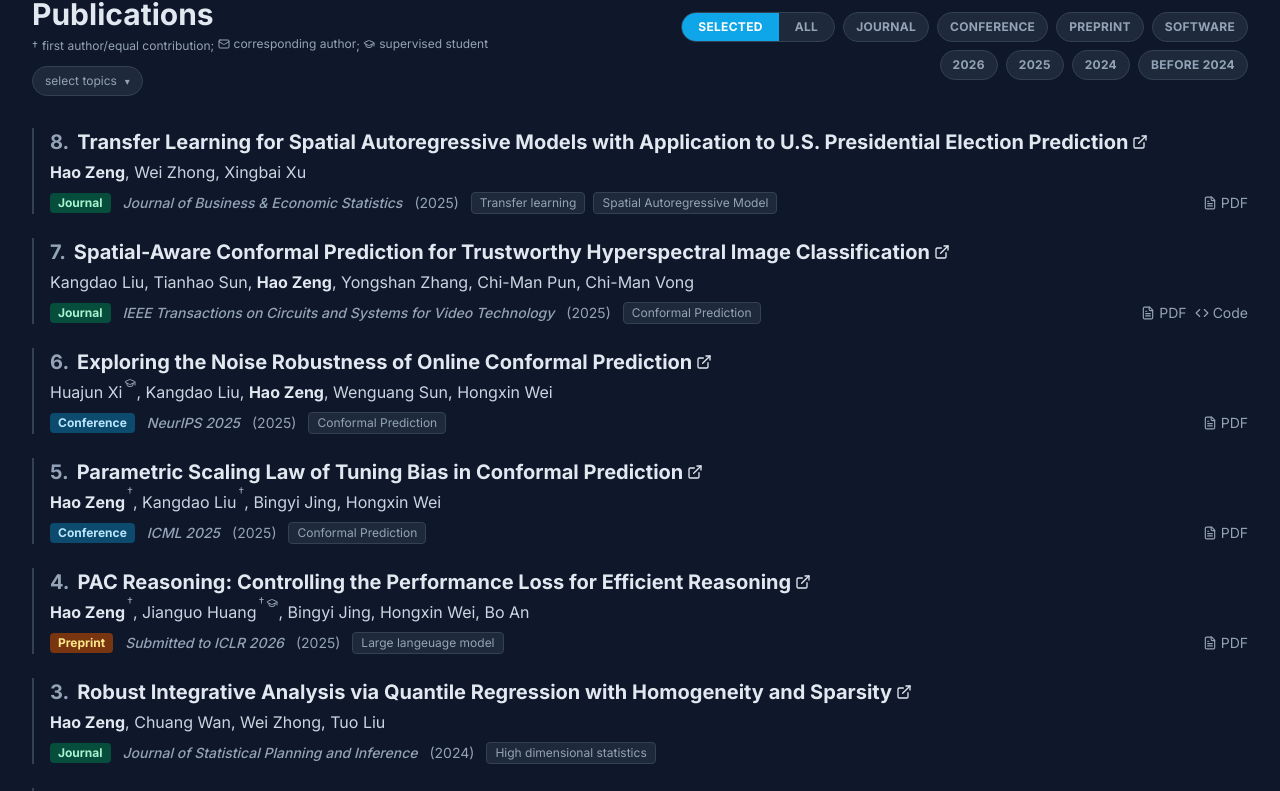
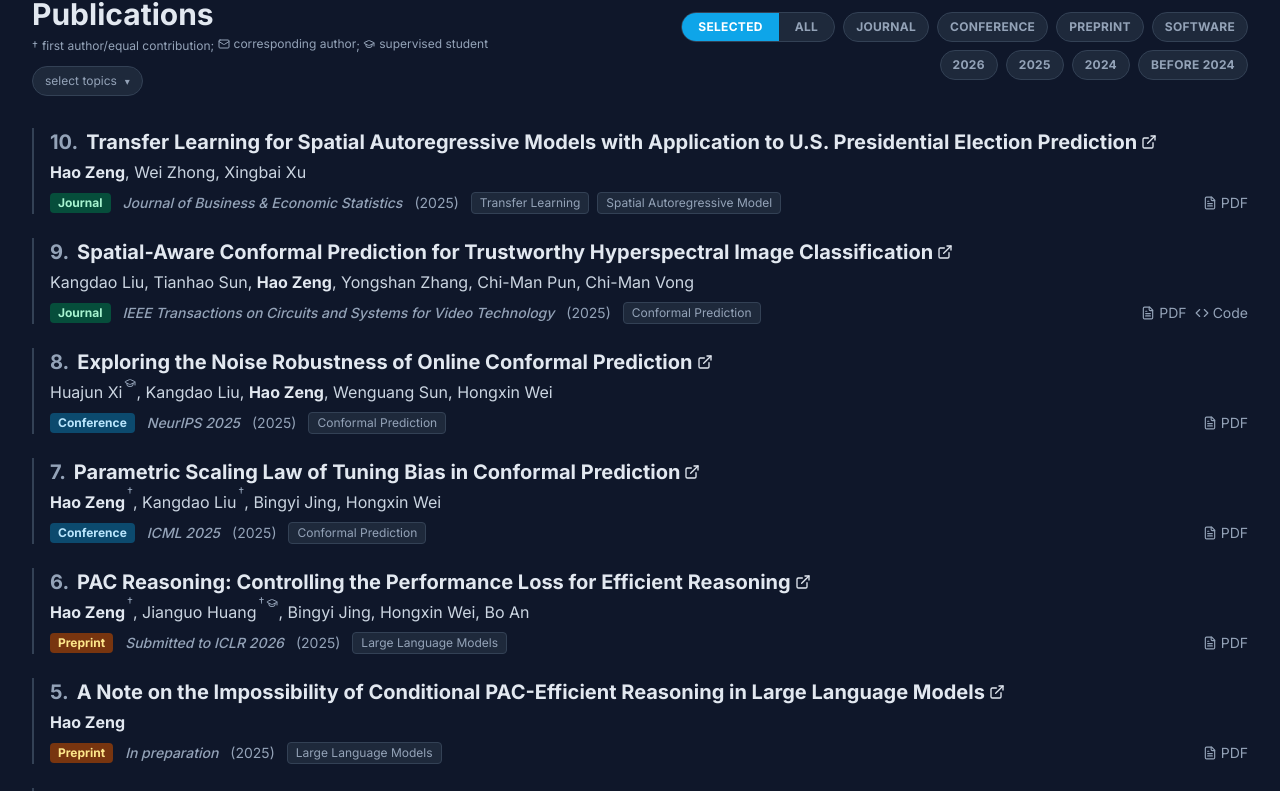
Before and after one commit to zenghao-stat/zenghao-stat.github.io, a React (Vite) app: page / in a window 1280 px wide. Shown: the part 1496-2287 px from the top of the page. Built offline with nearby package versions, Linux system fonts and the light colour scheme.

Commit message:
feat(filter): add keyword match mode toggle and normalize keywords
Add ability to switch between 'any' and 'all' keyword matching modes in publication filter
Normalize keyword capitalization in publications data

```diff
--- a/src/App.tsx
+++ b/src/App.tsx
@@ -12,7 +12,9 @@ import {
   Award,
   Palette,
   Check,
-  ExternalLink
+  ExternalLink,
+  Combine,
+  Merge
 } from 'lucide-react';
 
 import { HAO_DATA } from './content';
@@ -97,6 +99,7 @@ export default function App() {
   const [activeTypeFilter, setActiveTypeFilter] = useState<PubType | null>(null);
   const [activeYearFilter, setActiveYearFilter] = useState<YearFilter | null>(null);
   const [activeKeywords, setActiveKeywords] = useState<string[]>([]);
+  const [keywordMatchMode, setKeywordMatchMode] = useState<'any' | 'all'>('any');
   const [topicsMenuOpen, setTopicsMenuOpen] = useState(false);
   const topicsMenuRef = useRef<HTMLDivElement | null>(null);
 
@@ -146,8 +149,7 @@ export default function App() {
     applyTheme(nextTheme);
   };
 
-  // 筛选论文
-  const filteredPublications = useMemo(() => {
+  const publicationsAfterRightFilters = useMemo(() => {
     let publications = HAO_DATA.publications;
 
     if (selectedOnly) {
@@ -166,15 +168,38 @@ export default function App() {
       }
     }
 
+    return publications;
+  }, [selectedOnly, activeTypeFilter, activeYearFilter]);
+
+  const availableKeywords = useMemo(() => {
+    const set = new Set<string>();
+    publicationsAfterRightFilters.forEach(p => (p.keywords ?? []).forEach(k => set.add(k)));
+    return Array.from(set).sort();
+  }, [publicationsAfterRightFilters]);
+
+  useEffect(() => {
+    setActiveKeywords(prev => {
+      const next = prev.filter(k => availableKeywords.includes(k));
+      return next.length === prev.length ? prev : next;
+    });
+  }, [availableKeywords]);
+
+  // 筛选论文（包含 topic 筛选）
+  const filteredPublications = useMemo(() => {
+    let publications = publicationsAfterRightFilters;
+
     if (activeKeywords.length > 0) {
       publications = publications.filter(p => {
         if (!p.keywords || p.keywords.length === 0) return false;
+        if (keywordMatchMode === 'all') {
+          return activeKeywords.every(k => p.keywords!.includes(k));
+        }
         return p.keywords.some(k => activeKeywords.includes(k));
       });
     }
 
     return publications;
-  }, [selectedOnly, activeTypeFilter, activeYearFilter, activeKeywords]);
+  }, [publicationsAfterRightFilters, activeKeywords, keywordMatchMode]);
 
   // 显示的论文列表 - 显示所有符合筛选条件的论文
   const displayedPublications = useMemo(() => {
@@ -184,11 +209,6 @@ export default function App() {
       return b.id - a.id;
     });
   }, [filteredPublications]);
-  const allKeywords = useMemo(() => {
-    const set = new Set<string>();
-    HAO_DATA.publications.forEach(p => (p.keywords ?? []).forEach(k => set.add(k)));
-    return Array.from(set).sort();
-  }, []);
 
   // 导航项
   const navItems = [
@@ -456,8 +476,36 @@ export default function App() {
                           <div
                             className={`absolute left-0 mt-2 w-72 max-w-[80vw] rounded-xl border ${theme.border} ${theme.cardBg} shadow-lg p-2 z-50`}
                           >
+                            <div className="flex items-center justify-between gap-2 px-1 pb-2">
+                              <div className={`text-[11px] ${theme.textMuted}`}>Match mode</div>
+                              <div className="flex items-center gap-1">
+                                <button
+                                  type="button"
+                                  onClick={() => setKeywordMatchMode('any')}
+                                  className={`px-2 py-1 rounded-full text-[11px] border ${theme.border} ${keywordMatchMode === 'any' ? `${theme.accentBg} text-white` : `${theme.cardBg} ${theme.textMuted}`}`}
+                                  title="Any (union)"
+                                >
+                                  <span className="inline-flex items-center gap-1">
+                                    <Combine size={12} />
+                                    Any
+                                  </span>
+                                </button>
+                                <button
+                                  type="button"
+                                  onClick={() => setKeywordMatchMode('all')}
+                                  className={`px-2 py-1 rounded-full text-[11px] border ${theme.border} ${keywordMatchMode === 'all' ? `${theme.accentBg} text-white` : `${theme.cardBg} ${theme.textMuted}`}`}
+                                  title="All (intersection)"
+                                >
+                                  <span className="inline-flex items-center gap-1">
+                                    <Merge size={12} />
+                                    All
+                                  </span>
+                                </button>
+                              </div>
+                            </div>
+
                             <div className="max-h-64 overflow-auto">
-                              {allKeywords.map(k => {
+                              {availableKeywords.map((k: string) => {
                                 const checked = activeKeywords.includes(k);
                                 return (
                                   <label
--- a/src/publications.json
+++ b/src/publications.json
@@ -10,7 +10,7 @@
     "abs": "It is important to incorporate spatial geographic information into U.S. presidential election analysis, especially for swing states. The state-level analysis also faces significant challenges of limited spatial data availability. To address the challenges of spatial dependence and small sample sizes in predicting U.S. presidential election results using spatially dependent data, we propose a novel transfer learning framework within the SAR model, called as tranSAR. Classical SAR model estimation often loses accuracy with small target data samples. Our framework enhances estimation and prediction by leveraging information from similar source data. We introduce a two-stage algorithm, consisting of a transferring stage and a debiasing stage, to estimate parameters and establish theoretical convergence rates for the estimators. Additionally, if the informative source data are unknown, we propose a transferable source detection algorithm using spatial residual bootstrap to maintain spatial dependence and derive its detection consistency. Simulation studies show our algorithm substantially improves the classical two-stage least squares estimator. We demonstrate our method's effectiveness in predicting outcomes in U.S. presidential swing states, where it outperforms traditional methods. In addition, our tranSAR model predicts that the Democratic party will win the 2024 U.S. presidential election.",
     "pdf": "/papers/2405.15600.pdf",
     "selected": true,
-    "keywords": ["Transfer learning", "Spatial Autoregressive Model"]
+    "keywords": ["Transfer Learning", "Spatial Autoregressive Model"]
   },
   {
     "id": 2025998,
@@ -76,7 +76,7 @@
     "url": "https://doi.org/10.1016/j.jspi.2024.106196",
     "abs": "Integrative analysis is important for combining heterogeneous data across multiple datasets. However, outliers and heavy-tailed data can make least squares unreliable. We propose Robust Integrative Analysis via Quantile Regression (RIAQ) that accounts for homogeneity and sparsity across datasets. RIAQ identifies latent homogeneous coefficient structures and recovers sparsity in high-dimensional covariates via double penalty terms. Integrating samples improves efficiency, and sparsity improves interpretability. Quantile regression also reveals subgroup structures across quantile levels. We develop an efficient ADMM algorithm, study its convergence, and establish parameter selection consistency. Numerical studies show good finite-sample performance, especially for heavy-tailed cases.",
     "selected": true,
-    "keywords": ["High dimensional statistics"]
+    "keywords": ["High Dimensional Statistics"]
   },
   {
     "id": 2024998,
@@ -90,7 +90,7 @@
     "url": "https://doi.org/10.1111/sjos.12758",
     "abs": "This article develops a new estimation framework for the multithreshold accelerated failure time model, which has different linear forms across subdomains. A key challenge is to determine the number of threshold effects. We show selection consistency of a modified BIC under mild conditions, but it can depend on the penalty magnitude. We propose a fully data-driven approach using a cross-validation criterion with an order-preserved sample-splitting scheme, which is robust to model settings and data distributions. We establish asymptotic properties for parameter estimates and propose an efficient score-type test for the existence of threshold effects. Numerical experiments validate the finite-sample performance.",
     "selected": true,
-    "keywords": ["High dimensional statistics"]
+    "keywords": ["High Dimensional Statistics"]
   },
   {
     "id": 2022999,
@@ -101,8 +101,8 @@
     "year": "2023",
     "url": "https://cran.r-project.org/web/packages/MTAFT/index.html",
     "abs": "Developed a data-driven estimation framework for the multi-threshold accelerate failure time (MTAFT) model. The model has different linear forms in different subdomains, and a key challenge is determining the number of threshold effects. The package provides a data-driven approach using a Schwarz' information criterion, and a cross-validation criterion with an order-preserved sample-splitting scheme for consistent estimation without extra tuning parameters. It also includes asymptotic theory for estimates and an efficient score-type test for threshold effects, supported by numerical experiments.",
-    "selected": true,
-    "keywords": ["High dimensional statistics"]
+    "selected": false,
+    "keywords": ["High Dimensional Statistics"]
   },
   {
     "id": 2022998,
@@ -136,7 +136,7 @@
     "type": "Preprint",
     "year": "2025",
     "selected": false,
-    "keywords":["Spatial Autoregressive Model"]
+    "keywords": ["Spatial Autoregressive Model"]
   },
   {
     "id": 2025098,
@@ -146,7 +146,7 @@
     "type": "Preprint",
     "year": "2025",
     "selected": false,
-    "keywords":["Spatial Autoregressive Model", "Transfer learning"]
+    "keywords": ["Spatial Autoregressive Model", "Transfer Learning"]
   },
   {
     "id": 2025097,
@@ -156,7 +156,8 @@
     "venue": "Submitted to Journal of Dentistry",
     "type": "Preprint",
     "year": "2025",
-    "selected": false
+    "selected": false,
+    "keywords": ["Medicine"]
   },
   {
     "id": 2025096,
@@ -171,7 +172,7 @@
     "abs": "Large reasoning models can solve hard tasks but are expensive at test time. A common idea is to switch between thinking and nonthinking modes, but it can introduce errors and lacks statistical guarantees. We propose Probably Approximately Correct (PAC) reasoning, which controls performance loss under a user-specified tolerance. We build an upper confidence bound for the performance loss as a monotone function of an uncertainty score, and use it to pick a switching threshold. This yields distribution-free guarantees on bounded performance loss. Experiments show the method saves compute while controlling performance loss.",
     "pdf": "/papers/2510.09133.pdf",
     "selected": true,
-    "keywords":["Large langeuage model"]
+    "keywords": ["Large Language Models"]
   },
   {
     "id": 2025095,
@@ -183,7 +184,8 @@
     "url": "https://arxiv.org/abs/2502.04037",
     "abs": "In-context learning relies on demonstrations selected from annotated datasets. We show that imbalanced class distributions in annotated datasets can strongly hurt in-context learning across tasks and selection methods. Standard rebalancing methods do not fix this issue. We propose a method based on decomposing distribution differences between annotated and test datasets into class-wise weights and a conditional bias term. We estimate the conditional bias using a balanced validation set and use the two-component weights to adjust scoring functions during selection. This avoids selecting too many demonstrations from one class while keeping the strengths of existing selection methods. Experiments improve average accuracy on common benchmarks with imbalanced datasets.",
     "pdf": "/papers/2502.04037.pdf",
-    "selected": false
+    "selected": false,
+    "keywords": ["Large Language Models"]
   },
   {
     "id": 2025094,
@@ -196,7 +198,8 @@
     "url": "https://arxiv.org/abs/2510.14581",
     "abs": "High-quality labels for large datasets are expensive. Using model predictions can save cost but introduces label errors. Selective labeling methods let AI label some items and humans label the rest, but they often lack guarantees on the error rate in the AI-labeled subset. We propose Conformal Labeling, which finds instances where model predictions can be trusted by controlling the false discovery rate (FDR), the fraction of incorrect labels in the selected subset. We build a conformal p-value for each test instance and select items using a data-dependent threshold. We provide theory showing FDR control at the target level, and experiments show tight control with high power across image, text, and LLM QA tasks.",
     "pdf": "/papers/2510.14581.pdf",
-    "selected": false
+    "selected": false,
+    "keywords": ["Conformal Prediction", "Large Language Models"]
   },
   {
     "id": 2025093,
@@ -209,7 +212,8 @@
     "url": "https://arxiv.org/abs/2510.09717",
     "abs": "Identifying training data in large models matters for copyright, privacy auditing, and fair evaluation. Existing methods often treat it as a binary classification task without statistical guarantees. We propose Provable Training Data Identification (PTDI), which identifies a set of training data with strict false discovery rate (FDR) control. PTDI computes p-values using known unseen data, builds a conservative estimator for the data usage proportion, scales p-values accordingly, and selects points below a data-dependent threshold. This yields strict FDR control with higher power. Experiments across LLMs, VLMs, and datasets show strong FDR control and improved power.",
     "pdf": "/papers/2510.09717.pdf",
-    "selected": false
+    "selected": false,
+    "keywords": ["Large Language Models"]
   },
   {
     "id": 2025092,
@@ -262,7 +266,8 @@
     "venue": "In preparation",
     "type": "Preprint",
     "year": "2025",
-    "selected": false
+    "selected": false,
+    "keywords": ["Large Language Models"]
   },
   {
     "id": 2025087,
@@ -272,7 +277,8 @@
     "venue": "In preparation",
     "type": "Preprint",
     "year": "2025",
-    "selected": false
+    "selected": false,
+    "keywords": ["Large Language Models"]
   },
   {
     "id": 2025086,
@@ -284,7 +290,8 @@
     "url": "https://arxiv.org/abs/2512.03057",
     "abs": "We prove an impossibility result for conditional PAC-efficient reasoning in large language models. While marginal PAC efficiency guarantees can be achieved by composite methods that switch between an expensive expert model and a cheaper fast model, we show conditional (pointwise) guarantees are impossible in the distribution-free setting. For non-atomic input spaces, any method that achieves conditional PAC efficiency must be trivial: it must defer to the expert model with probability at least 1-α for almost every input.",
     "pdf": "/papers/2512.03057.pdf",
-    "selected": false
+    "selected": true,
+    "keywords": ["Large Language Models"]
   },
   {
     "id": 2025085,
@@ -315,7 +322,8 @@
     "venue": "In preparation",
     "type": "Preprint",
     "year": "2025",
-    "selected": false
+    "selected": false,
+    "keywords": ["High Dimensional Statistics"]
   },
   {
     "id": 2025082,
@@ -325,7 +333,8 @@
     "venue": "In preparation",
     "type": "Preprint",
     "year": "2025",
-    "selected": false
+    "selected": true,
+    "keywords": ["Large Language Models"]
   },
   {
     "id": 2025081,
@@ -336,6 +345,7 @@
     "venue": "In preparation",
     "type": "Preprint",
     "year": "2025",
-    "selected": false
+    "selected": true,
+    "keywords": ["Large Language Models"]
   }
 ]
```
